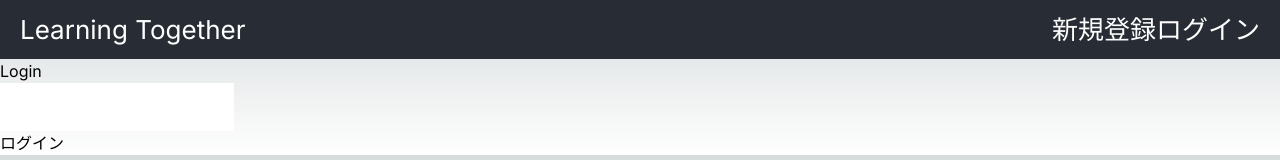
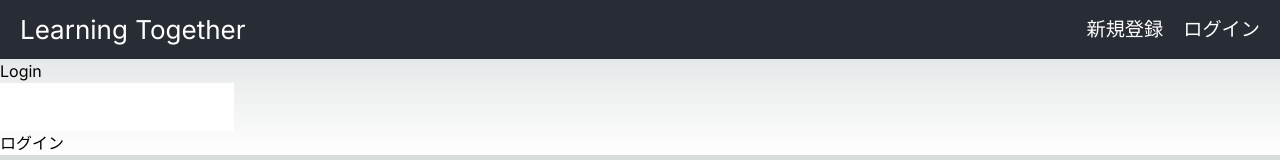
Before and after one commit to kazusoga/learning-together-frontend, a Next.js app: page /login in a window 1280 px wide. Shown: the top 160 px of the page. Built offline with nearby package versions, Linux system fonts and the light colour scheme; no server answers.

Commit message:
fix: 新規登録、ログインボタンのスタイルと左右間隔を調整

```diff
--- a/components/Header/Header.tsx
+++ b/components/Header/Header.tsx
@@ -19,8 +19,9 @@ export default function Header() {
         </>
       )}
       {!loginUser && (
-        <div>
+        <div className={styles.buttons}>
           <Link href="/register">新規登録</Link>
+          <div className={styles.divider}></div>
           <Link href="/login">ログイン</Link>
         </div>
       )}
--- a/components/Header/styles.module.css
+++ b/components/Header/styles.module.css
@@ -15,3 +15,10 @@
   margin-right: 10px;
   background-color: #fff;
 }
+.buttons {
+  font-size: 1.2rem;
+}
+.divider {
+  display: inline-block;
+  width: 20px;
+}
```
